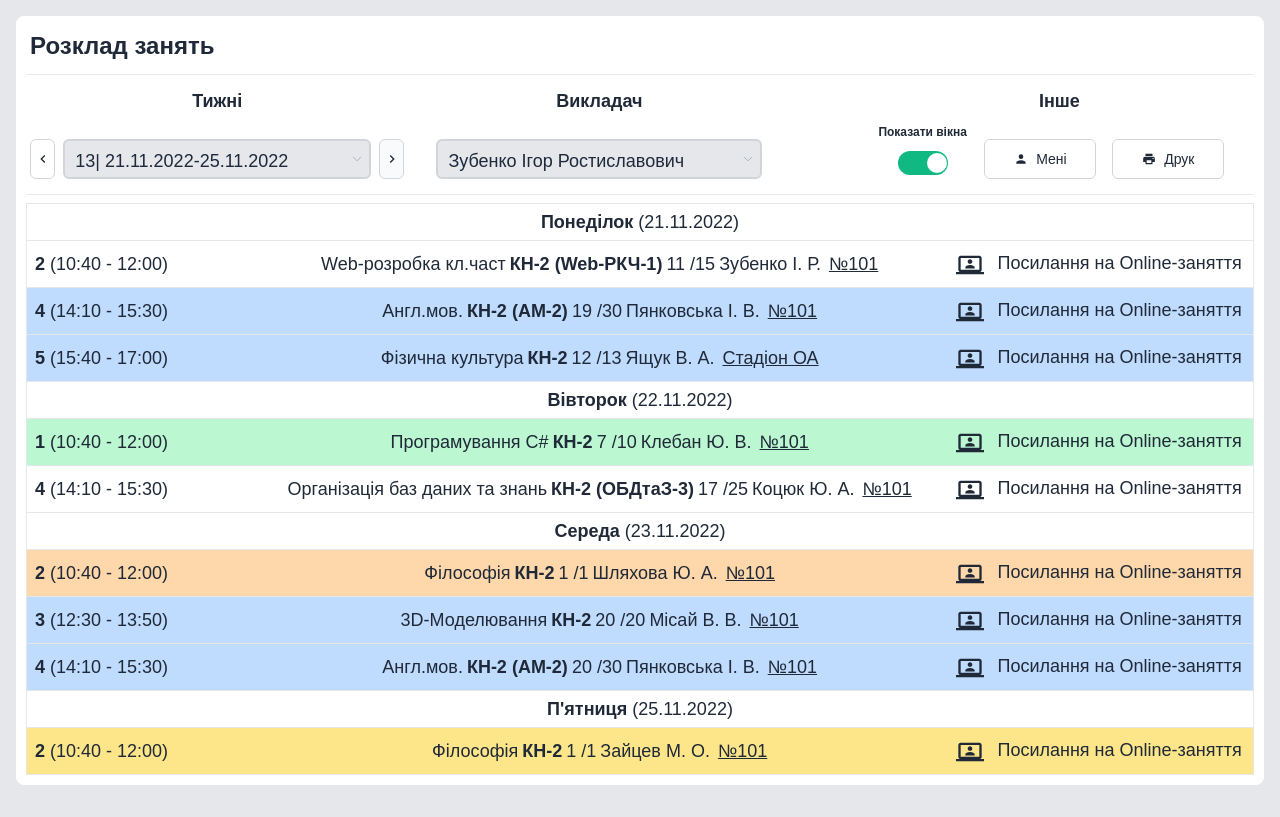
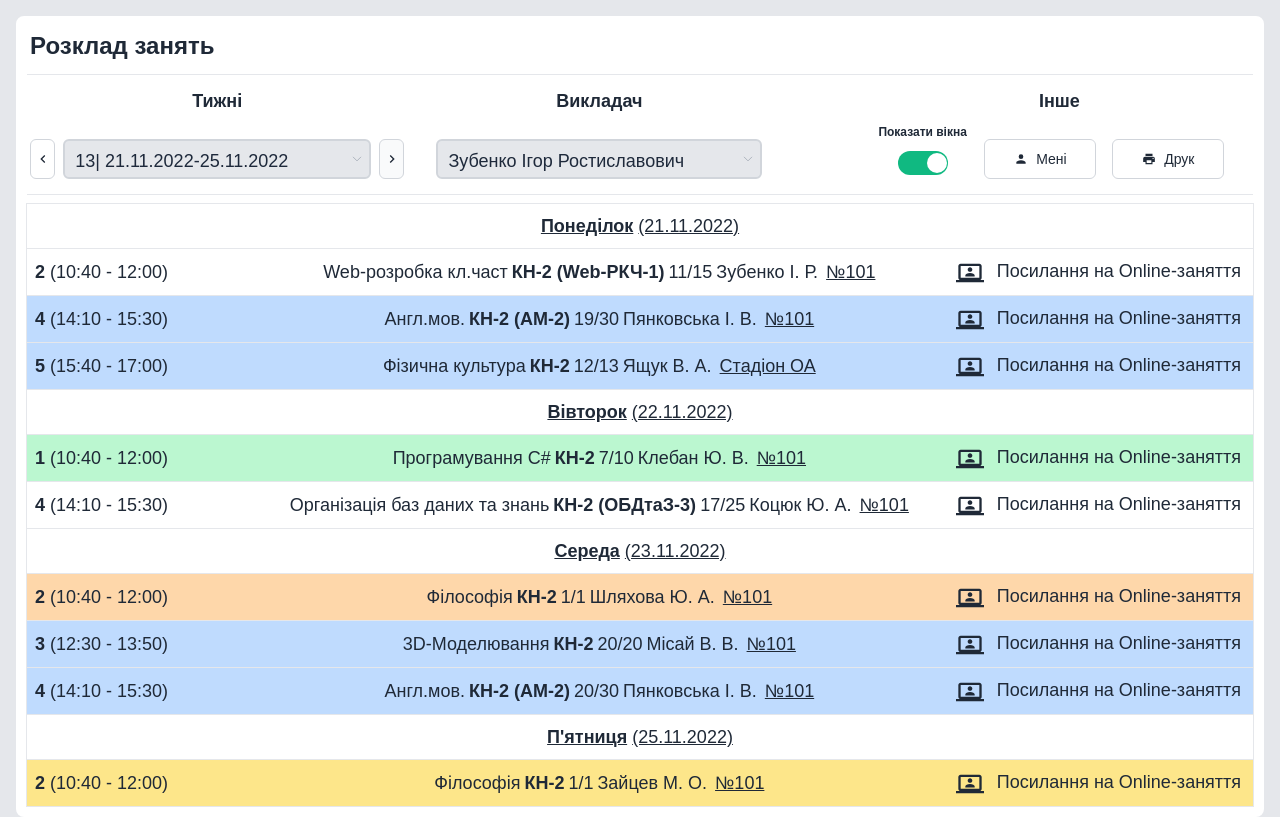
Before and after one commit to WhiteSenat0r/WebOA--Front-End-, a plain HTML site: page OA Timetable (TailwindCSS)/index.html in a window 1280 px wide. Drawn offline with nearby package versions, Linux system fonts and the light colour scheme; a web font is replaced by a local one.

Commit message:
Pefrormed improvement of code and appearence styles

```diff
--- a/OA Timetable (TailwindCSS)/index.html
+++ b/OA Timetable (TailwindCSS)/index.html
@@ -150,9 +150,9 @@
                 <tbody>
                     <!--Day-->
                     <tr>
-                        <td class="text-center py-1" colspan="3">
-                            <span class="font-semibold">Понеділок</span>
-                            <span>(21.11.2022)</span>
+                        <td class="text-center py-2" colspan="3">
+                            <span class="font-semibold underline">Понеділок</span>
+                            <span class="underline">(21.11.2022)</span>
                         </td>
                     </tr>
                     <!--Lecture-->
@@ -168,8 +168,7 @@
                                 <span>Web-розробка кл.част</span>
                                 <strong class="ml-1 hidden sm:inline">КН-2 (Web-РКЧ-1)</strong>
                                 <span class="ml-1">
-                                    <span>11</span>
-                                    <span>/15</span>
+                                    <span>11/15</span>
                                 </span>
                                 <span class="ml-1">Зубенко І. Р.</span>
                                 <span class="ml-2 underline decoration-solid">№101</span>
@@ -202,8 +201,7 @@
                                 <span>Англ.мов.</span>
                                 <strong class="ml-1 hidden sm:inline">КН-2 (АМ-2)</strong>
                                 <span class="ml-1">
-                                    <span>19</span>
-                                    <span>/30</span>
+                                    <span>19/30</span>
                                 </span>
                                 <span class="ml-1">Пянковська І. В.</span>
                                 <span class="ml-2 underline decoration-solid">№101</span>
@@ -236,8 +234,7 @@
                                 <span>Фізична культура</span>
                                 <strong class="ml-1 hidden sm:inline">КН-2</strong>
                                 <span class="ml-1">
-                                    <span>12</span>
-                                    <span>/13</span>
+                                    <span>12/13</span>
                                 </span>
                                 <span class="ml-1">Ящук В. А.</span>
                                 <span class="ml-2 underline decoration-solid">Стадіон ОА</span>
@@ -259,9 +256,9 @@
                     </tr>
                     <!--Day-->
                     <tr>
-                        <td class="text-center py-1" colspan="3">
-                            <span class="font-semibold">Вівторок</span>
-                            <span>(22.11.2022)</span>
+                        <td class="text-center py-2" colspan="3">
+                            <span class="font-semibold underline">Вівторок</span>
+                            <span class="underline">(22.11.2022)</span>
                         </td>
                     </tr>
                     <!--Lecture-->
@@ -277,8 +274,7 @@
                                 <span>Програмування С#</span>
                                 <strong class="ml-1 hidden sm:inline">КН-2</strong>
                                 <span class="ml-1">
-                                    <span>7</span>
-                                    <span>/10</span>
+                                    <span>7/10</span>
                                 </span>
                                 <span class="ml-1">Клебан Ю. В.</span>
                                 <span class="ml-2 underline decoration-solid">№101</span>
@@ -311,8 +307,7 @@
                                 <span>Організація баз даних та знань</span>
                                 <strong class="ml-1 hidden sm:inline">КН-2 (ОБДтаЗ-3)</strong>
                                 <span class="ml-1">
-                                    <span>17</span>
-                                    <span>/25</span>
+                                    <span>17/25</span>
                                 </span>
                                 <span class="ml-1">Коцюк Ю. А.</span>
                                 <span class="ml-2 underline decoration-solid">№101</span>
@@ -334,9 +329,9 @@
                     </tr>
                     <!--Day-->
                     <tr>
-                        <td class="text-center py-1" colspan="3">
-                            <span class="font-semibold">Середа</span>
-                            <span>(23.11.2022)</span>
+                        <td class="text-center py-2" colspan="3">
+                            <span class="font-semibold underline">Середа</span>
+                            <span class="underline">(23.11.2022)</span>
                         </td>
                     </tr>
                     <!--Lecture-->
@@ -352,8 +347,7 @@
                                 <span>Філософія</span>
                                 <strong class="ml-1 hidden sm:inline">КН-2</strong>
                                 <span class="ml-1">
-                                    <span>1</span>
-                                    <span>/1</span>
+                                    <span>1/1</span>
                                 </span>
                                 <span class="ml-1">Шляхова Ю. А.</span>
                                 <span class="ml-2 underline decoration-solid">№101</span>
@@ -386,8 +380,7 @@
                                 <span>3D-Моделювання</span>
                                 <strong class="ml-1 hidden sm:inline">КН-2</strong>
                                 <span class="ml-1">
-                                    <span>20</span>
-                                    <span>/20</span>
+                                    <span>20/20</span>
                                 </span>
                                 <span class="ml-1">Місай В. В.</span>
                                 <span class="ml-2 underline decoration-solid">№101</span>
@@ -420,8 +413,7 @@
                                 <span>Англ.мов.</span>
                                 <strong class="ml-1 hidden sm:inline">КН-2 (АМ-2)</strong>
                                 <span class="ml-1">
-                                    <span>20</span>
-                                    <span>/30</span>
+                                    <span>20/30</span>
                                 </span>
                                 <span class="ml-1">Пянковська І. В.</span>
                                 <span class="ml-2 underline decoration-solid">№101</span>
@@ -443,9 +435,9 @@
                     </tr>
                     <!--Day-->
                     <tr>
-                        <td class="text-center py-1" colspan="3">
-                            <span class="font-semibold">П'ятниця</span>
-                            <span>(25.11.2022)</span>
+                        <td class="text-center py-2" colspan="3">
+                            <span class="font-semibold underline">П'ятниця</span>
+                            <span class="underline">(25.11.2022)</span>
                         </td>
                     </tr>
                     <!--Lecture-->
@@ -461,8 +453,7 @@
                                 <span>Філософія</span>
                                 <strong class="ml-1 hidden sm:inline">КН-2</strong>
                                 <span class="ml-1">
-                                    <span>1</span>
-                                    <span>/1</span>
+                                    <span>1/1</span>
                                 </span>
                                 <span class="ml-1">Зайцев М. О.</span>
                                 <span class="ml-2 underline decoration-solid">№101</span>
```
